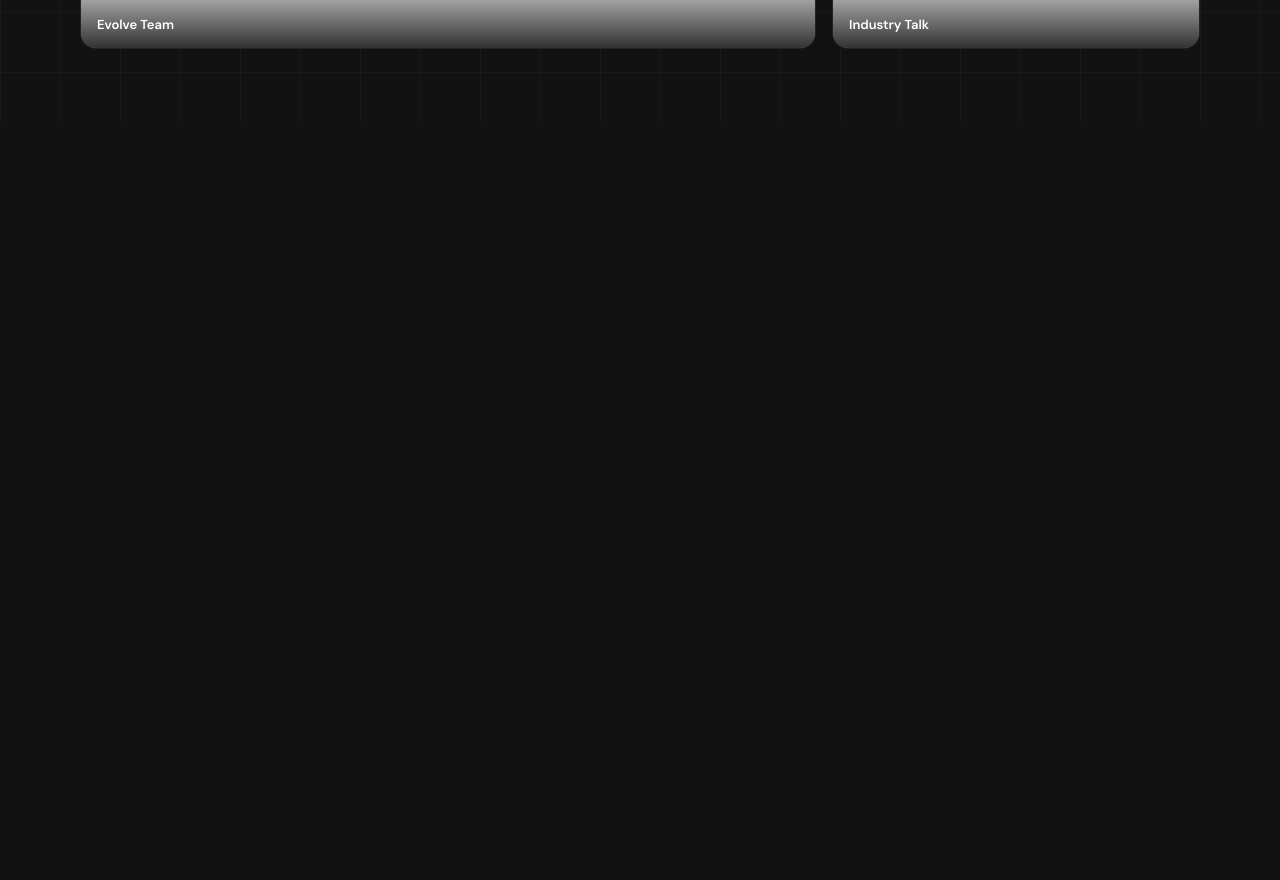
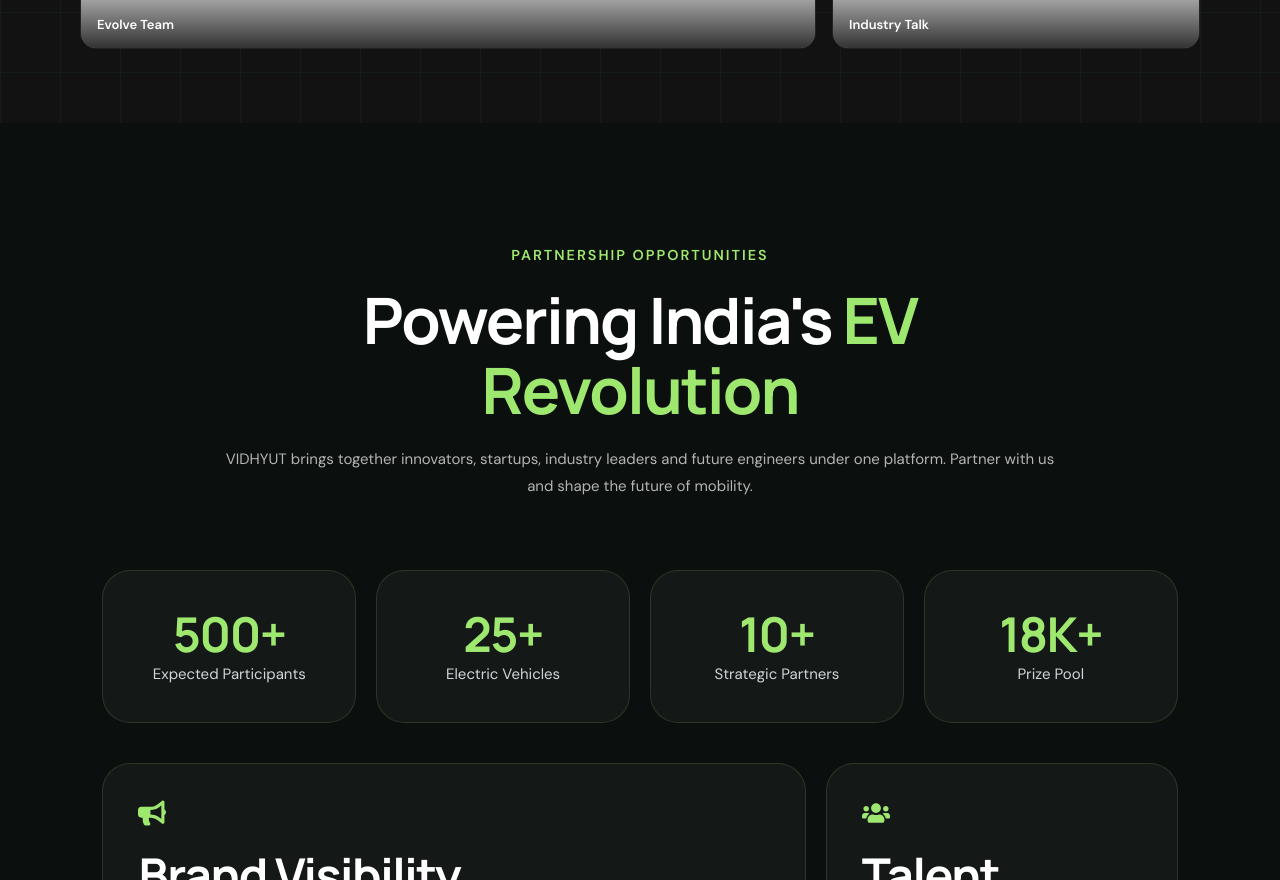
Before and after one commit to pratiksonaniya2-del/vidhyut-web-developers, a Next.js app: page / in a window 1280 px wide. Shown: the part 1920-2800 px from the top of the page. Before the commit the page ends 2043 px from the top, so only its background shows below. Built offline with nearby package versions, Linux system fonts and the light colour scheme.

Commit message:
sponsershp added

```diff
--- a/src/app/page.js
+++ b/src/app/page.js
@@ -1,9 +1,12 @@
 import Achievements from '@/components/Achievements'
-
+import SponsorsPage from '@/components/SponsorShips'
+import Footer from '@/components/Footer'
 export default function Home() {
   return (
     <main>
       <Achievements />
+      <SponsorsPage />
+      <Footer />
     </main>
   )
 }
--- /dev/null
+++ b/src/components/Footer.css
@@ -0,0 +1,160 @@
+.footer {
+  background: #0B0F0D;
+  padding: 100px 8%;
+  color: white;
+}
+
+/* CTA */
+
+.footer-cta {
+  text-align: center;
+  max-width: 800px;
+  margin: auto;
+}
+
+.footer-cta h2 {
+  font-size: 3rem;
+  line-height: 1.1;
+  font-weight: 700;
+}
+
+.footer-cta p {
+  margin-top: 20px;
+  color: #9ca3af;
+  font-size: 1.05rem;
+}
+
+.cta-buttons {
+  margin-top: 35px;
+  display: flex;
+  justify-content: center;
+  gap: 18px;
+  flex-wrap: wrap;
+}
+
+.primary-btn {
+  background: #9FE870;
+  color: #000;
+  border: none;
+  padding: 14px 28px;
+  border-radius: 999px;
+  font-weight: 600;
+  cursor: pointer;
+  transition: .3s;
+}
+
+.primary-btn:hover {
+  transform: translateY(-2px);
+}
+
+.secondary-btn {
+  background: transparent;
+  border: 1px solid rgba(159, 232, 112, .3);
+  color: #9FE870;
+  padding: 14px 28px;
+  border-radius: 999px;
+  cursor: pointer;
+  transition: .3s;
+}
+
+.secondary-btn:hover {
+  border-color: #9FE870;
+}
+
+.footer-divider {
+  height: 1px;
+  background: rgba(255,255,255,.08);
+  margin: 80px 0;
+}
+
+/* Main Footer */
+
+.footer-content {
+  display: grid;
+  grid-template-columns: 2fr 1fr 1fr;
+  gap: 60px;
+}
+
+.footer-brand h1 {
+  font-size: 3rem;
+  color: #9FE870;
+  margin-bottom: 20px;
+}
+
+.footer-brand p {
+  color: #9ca3af;
+  max-width: 420px;
+  line-height: 1.8;
+}
+
+.footer-links,
+.footer-contact {
+  display: flex;
+  flex-direction: column;
+}
+
+.footer-links h3,
+.footer-contact h3 {
+  margin-bottom: 24px;
+  font-size: 1rem;
+}
+
+.footer-links a,
+.footer-contact a {
+  color: #9ca3af;
+  text-decoration: none;
+  margin-bottom: 14px;
+  transition: .3s;
+}
+
+.footer-links a:hover,
+.footer-contact a:hover {
+  color: #9FE870;
+}
+
+.footer-contact a {
+  display: flex;
+  align-items: center;
+  gap: 10px;
+}
+
+/* Bottom */
+
+.footer-bottom {
+  margin-top: 80px;
+  padding-top: 30px;
+  border-top: 1px solid rgba(255,255,255,.08);
+
+  display: flex;
+  justify-content: space-between;
+  color: #6b7280;
+  font-size: .95rem;
+}
+
+/* Responsive */
+
+@media (max-width: 900px) {
+
+  .footer {
+    padding: 80px 6%;
+  }
+
+  .footer-content {
+    grid-template-columns: 1fr;
+    gap: 50px;
+  }
+
+  .footer-cta h2 {
+    font-size: 2.2rem;
+  }
+
+  .footer-brand h1 {
+    font-size: 2.5rem;
+  }
+
+  .footer-bottom {
+    flex-direction: column;
+    gap: 12px;
+    text-align: center;
+  }
+}
--- /dev/null
+++ b/src/components/Footer.jsx
@@ -0,0 +1,53 @@
+"use client";
+
+import "./Footer.css";
+import { FaInstagram, FaLinkedin } from "react-icons/fa";
+
+export default function Footer() {
+  return (
+    <footer className="footer">
+
+      <div className="footer-divider"></div>
+
+      <div className="footer-content">
+        <div className="footer-brand">
+          <h1>VIDHYUT</h1>
+
+          <p>
+            A student-led EV summit bringing together innovation, technology and
+            sustainability under one platform.
+          </p>
+        </div>
+
+        <div className="footer-links">
+          <h3>Quick Links</h3>
+
+          <a href="#home">Home</a>
+          <a href="#about">About</a>
+          <a href="#events">Events</a>
+          <a href="#sponsors">Sponsors</a>
+          <a href="#team">Team</a>
+        </div>
+
+        <div className="footer-contact">
+          <h3>Contact-us</h3>
+          <a href="https://www.instagram.com/evolve_nitb?igsh=MW41MDhnMzllMWFt" target="_blank" rel="noopener noreferrer">
+            <FaInstagram />
+            Instagram
+          </a>
+
+          <a href="https://www.linkedin.com/company/evolve-nit-bhopal/" target="_blank" rel="noopener noreferrer">
+            <FaLinkedin />
+            LinkedIn
+          </a>
+        </div>
+      </div>
+
+      <div className="footer-bottom">
+        <span>© 2026 VIDHYUT. All Rights Reserved.</span>
+
+        <span>Built by Evolve Team</span>
+      </div>
+    </footer>
+  );
+}
--- /dev/null
+++ b/src/components/SponsorShips.jsx
@@ -0,0 +1,125 @@
+'use client';
+
+import './sponsors.css';
+
+import {
+  FaBullhorn,
+  FaUsers,
+  FaIndustry,
+  FaLightbulb,
+  FaArrowRight
+} from 'react-icons/fa';
+
+export default function Sponsorship() {
+  return (
+    <section className="sponsor-section">
+
+      <div className="sponsor-header">
+
+        <span className="section-tag">
+          PARTNERSHIP OPPORTUNITIES
+        </span>
+
+        <h2>
+          Powering India's <span>EV Revolution</span>
+        </h2>
+
+        <p>
+          VIDHYUT brings together innovators,
+          startups, industry leaders and future
+          engineers under one platform.
+          Partner with us and shape the future
+          of mobility.
+        </p>
+
+      </div>
+
+      <div className="sponsor-stats">
+
+        <div className="stat-card">
+          <h3>500+</h3>
+          <p>Expected Participants</p>
+        </div>
+
+        <div className="stat-card">
+          <h3>25+</h3>
+          <p>Electric Vehicles</p>
+        </div>
+
+        <div className="stat-card">
+          <h3>10+</h3>
+          <p>Strategic Partners</p>
+        </div>
+
+        <div className="stat-card">
+          <h3>18K+</h3>
+          <p>Prize Pool</p>
+        </div>
+
+      </div>
+
+      <div className="benefits-grid">
+
+        <div className="benefit-card large">
+          <FaBullhorn />
+
+          <h3>Brand Visibility</h3>
+
+          <p>
+            Showcase your company to students,
+            professionals and EV enthusiasts.
+          </p>
+        </div>
+
+        <div className="benefit-card">
+          <FaUsers />
+
+          <h3>Talent Access</h3>
+
+          <p>
+            Meet future engineers and innovators.
+          </p>
+        </div>
+
+        <div className="benefit-card">
+          <FaIndustry />
+
+          <h3>Industry Presence</h3>
+
+          <p>
+            Strengthen your EV ecosystem footprint.
+          </p>
+        </div>
+
+        <div className="benefit-card large">
+          <FaLightbulb />
+
+          <h3>Innovation Network</h3>
+
+          <p>
+            Connect with startups, researchers,
+            creators and industry experts.
+          </p>
+        </div>
+
+      </div>
+
+      <div className="cta-card">
+
+        <h2>Become A Sponsor</h2>
+
+        <p>
+          Join India's growing electric mobility
+          ecosystem and empower the next generation.
+        </p>
+
+        <button>
+          Partner With VIDHYUT
+          <FaArrowRight />
+        </button>
+
+      </div>
+
+    </section>
+  );
+}
--- /dev/null
+++ b/src/components/sponsors.css
@@ -0,0 +1,161 @@
+.sponsor-section{
+  padding:120px 8%;
+  background:#0B0F0D;
+}
+
+.sponsor-header{
+  text-align:center;
+  max-width:850px;
+  margin:auto;
+}
+
+.section-tag{
+  color:#9FE870;
+  font-size:.9rem;
+  letter-spacing:2px;
+  font-weight:600;
+}
+
+.sponsor-header h2{
+  font-size:4rem;
+  line-height:1.1;
+  margin-top:18px;
+  color:white;
+}
+
+.sponsor-header h2 span{
+  color:#9FE870;
+}
+
+.sponsor-header p{
+  margin-top:20px;
+  color:#b4b4b4;
+  line-height:1.8;
+}
+
+.sponsor-stats{
+  display:grid;
+  grid-template-columns:repeat(4,1fr);
+  gap:20px;
+  margin-top:70px;
+}
+
+.stat-card{
+  background:#141816;
+  border:1px solid rgba(159,232,112,.15);
+  border-radius:28px;
+  padding:35px;
+  text-align:center;
+}
+
+.stat-card h3{
+  color:#9FE870;
+  font-size:3rem;
+}
+
+.stat-card p{
+  color:#d1d5db;
+}
+
+.benefits-grid{
+  margin-top:40px;
+
+  display:grid;
+  grid-template-columns:2fr 1fr;
+  gap:20px;
+}
+
+.benefit-card{
+  background:#141816;
+  border:1px solid rgba(159,232,112,.15);
+  border-radius:28px;
+  padding:35px;
+}
+
+.large{
+  min-height:220px;
+}
+
+.benefit-card svg{
+  color:#9FE870;
+  font-size:28px;
+}
+
+.benefit-card h3{
+  color:white;
+  margin-top:20px;
+  margin-bottom:12px;
+}
+
+.benefit-card p{
+  color:#b4b4b4;
+  line-height:1.7;
+}
+
+.cta-card{
+  margin-top:60px;
+
+  background:linear-gradient(
+  135deg,
+  rgba(159,232,112,.15),
+  rgba(159,232,112,.05));
+
+  border:1px solid rgba(159,232,112,.15);
+
+  border-radius:32px;
+
+  padding:70px;
+  text-align:center;
+}
+
+.cta-card h2{
+  color:white;
+  font-size:3rem;
+}
+
+.cta-card p{
+  color:#d1d5db;
+  margin:20px 0 30px;
+}
+
+.cta-card button{
+  background:#9FE870;
+  color:black;
+
+  border:none;
+
+  padding:15px 28px;
+
+  border-radius:999px;
+
+  display:inline-flex;
+  align-items:center;
+  gap:10px;
+
+  cursor:pointer;
+
+  font-weight:600;
+}
+
+@media(max-width:900px){
+
+  .sponsor-header h2{
+    font-size:2.5rem;
+  }
+
+  .sponsor-stats{
+    grid-template-columns:1fr 1fr;
+  }
+
+  .benefits-grid{
+    grid-template-columns:1fr;
+  }
+
+  .cta-card{
+    padding:40px 25px;
+  }
+
+  .cta-card h2{
+    font-size:2rem;
+  }
+}
```
